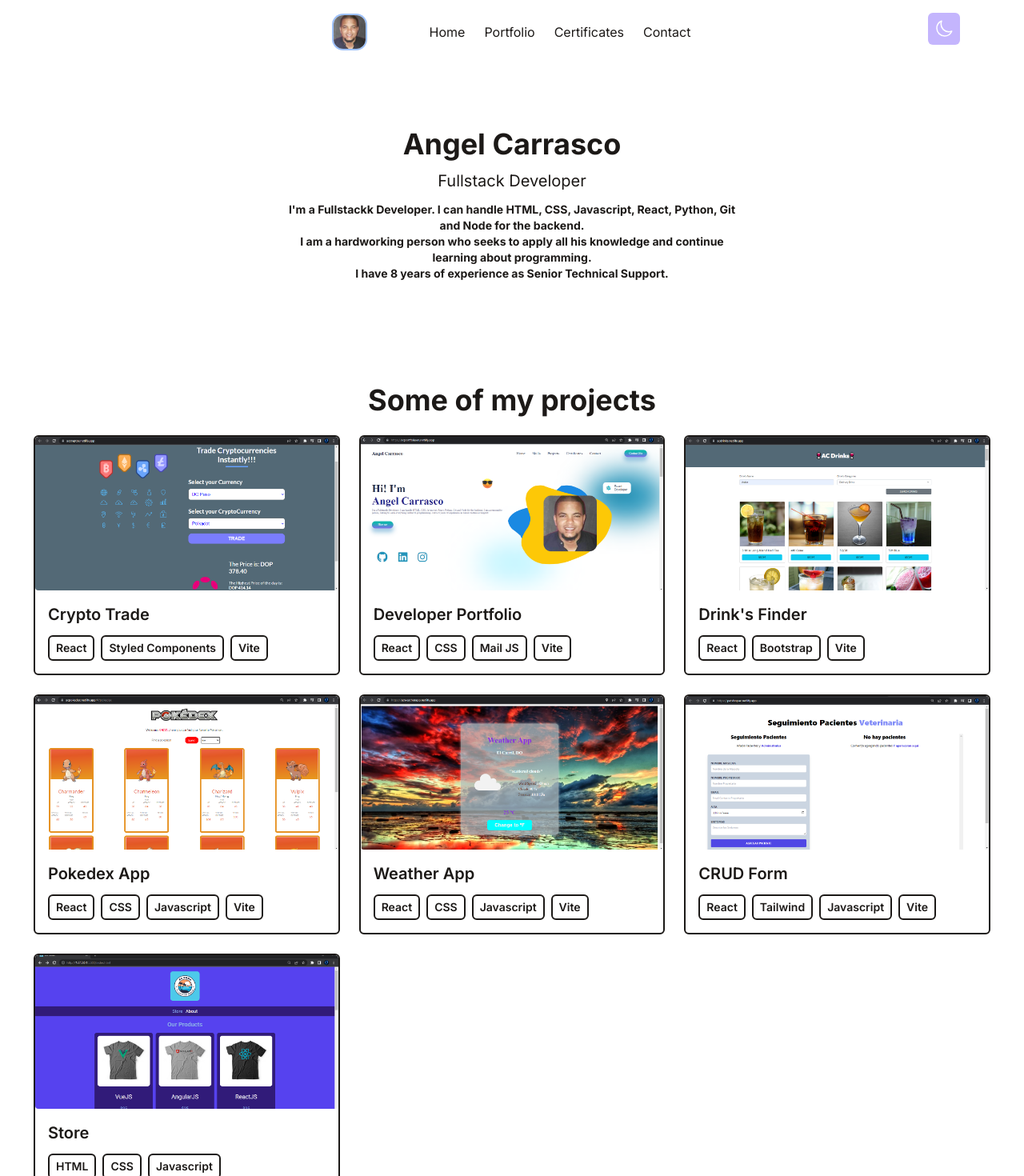
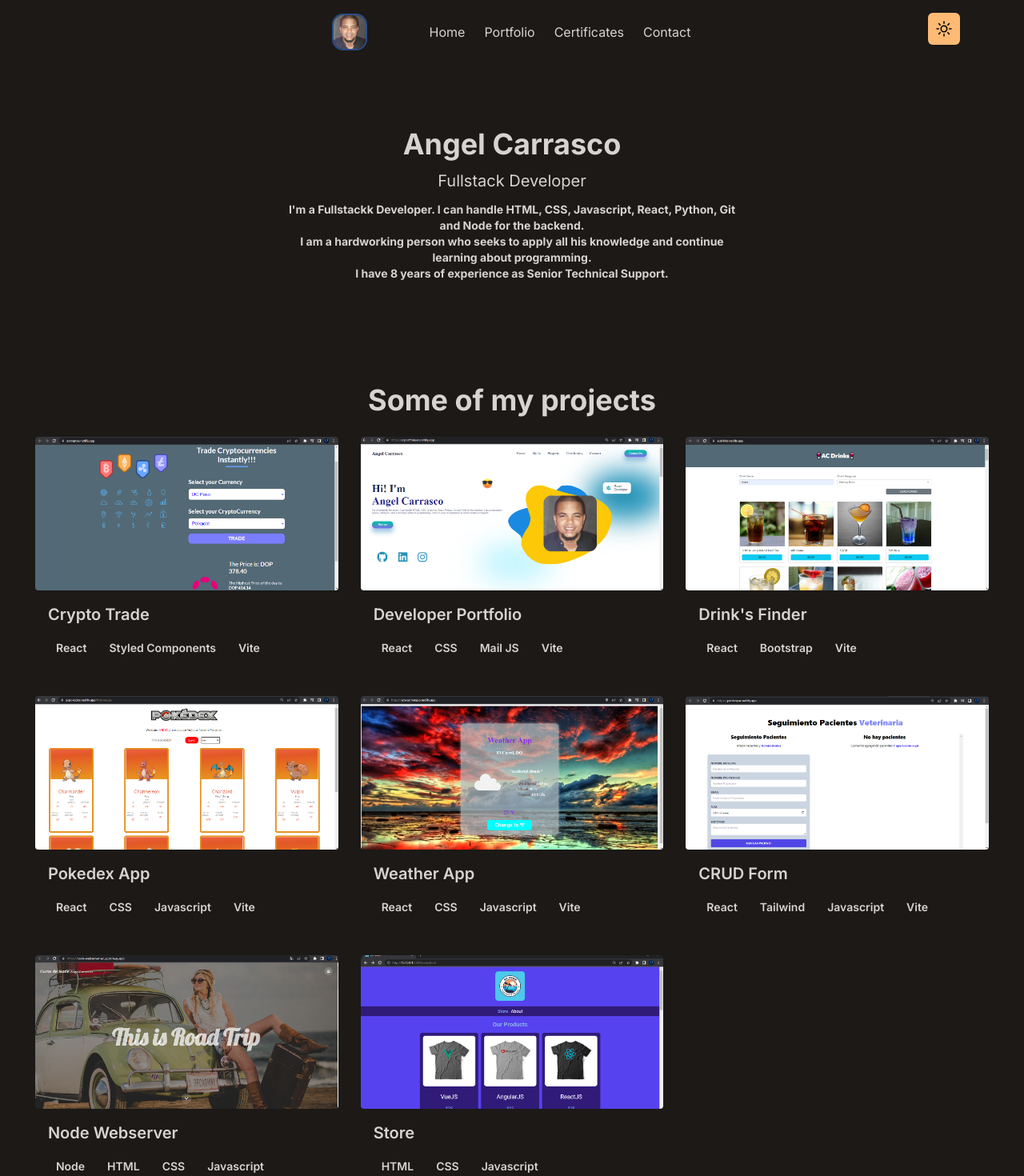
Before and after one commit to acarrascocesa/acportfolio23, a React (Vite) app: page / in a window 1280 px wide. Shown: the top 1470 px of the page at 80% size. Built offline with nearby package versions, Linux system fonts and the light colour scheme.

Commit message:
new backend project added

```diff
--- a/src/App.jsx
+++ b/src/App.jsx
@@ -11,9 +11,9 @@ function App() {
 
   useEffect(() => {
     if (window.matchMedia("prefers-color-scheme: dark").matches) {
+      setTheme("light");
+    } else {
       setTheme("dark");
-    } else {
-      setTheme("light");
     }
   }, []);
 
--- a/src/data/portfolio.js
+++ b/src/data/portfolio.js
@@ -5,6 +5,7 @@ import form from "./projects/form.png"
 import pokedex from "./projects/pokedex.png"
 import portfolio from "./projects/portfolio.png"
 import weatherapp from "./projects/weatherapp.png"
+import webserver from "./projects/webserver.png"
 
 export default [
     {
@@ -44,6 +45,12 @@ export default [
         link: "https://petshopac.netlify.app/"
     },
     {
+        title: "Node Webserver",
+        img: webserver,
+        stack: ["Node", "HTML", "CSS", "Javascript"],
+        link: "https://node-webserver-ac.up.railway.app/"
+    },
+    {
         title: "Store",
         img: acshop,
         stack: ["HTML", "CSS", "Javascript"],
```
Also changed, not shown: src/data/projects/webserver.png (added).
